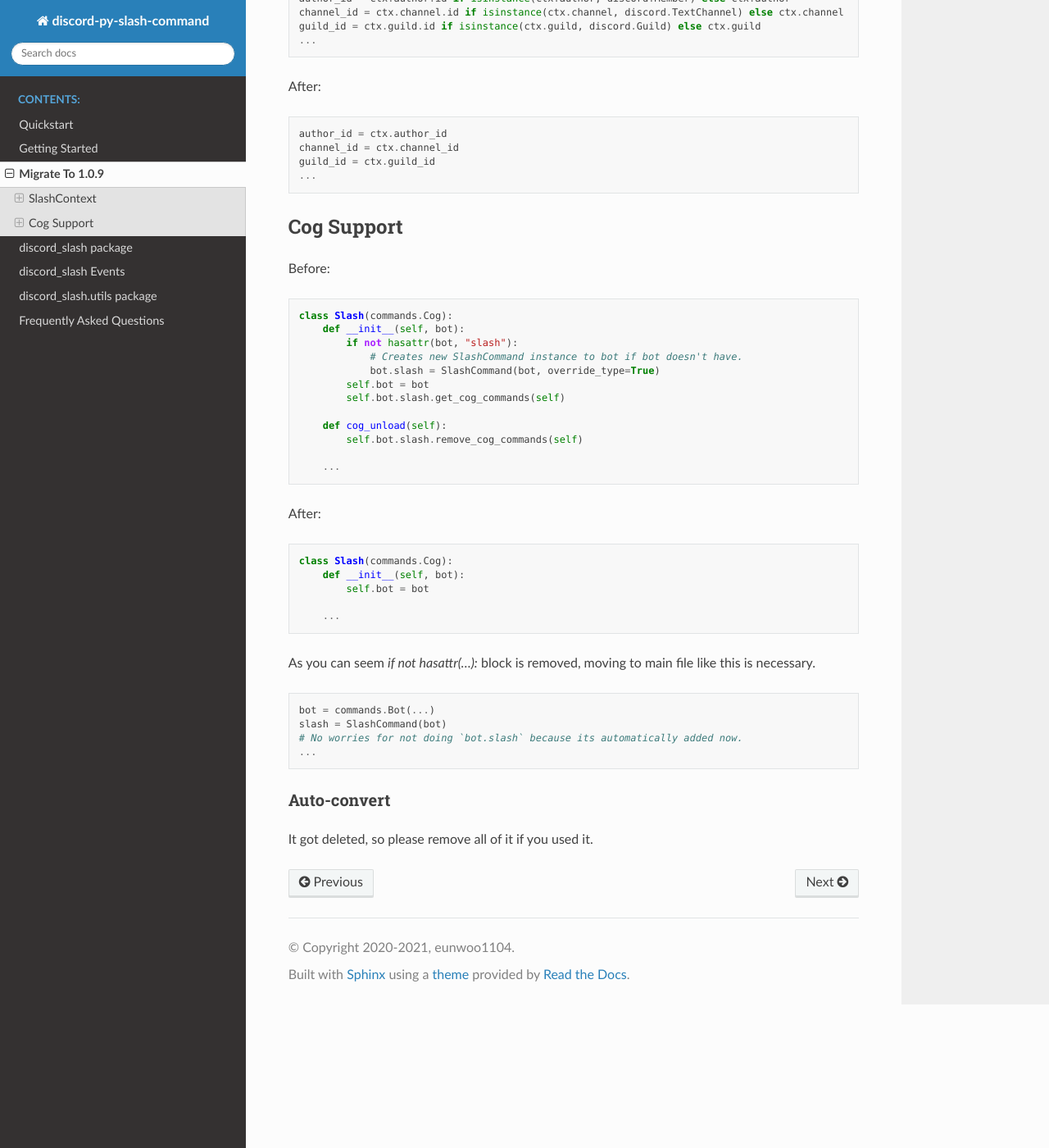
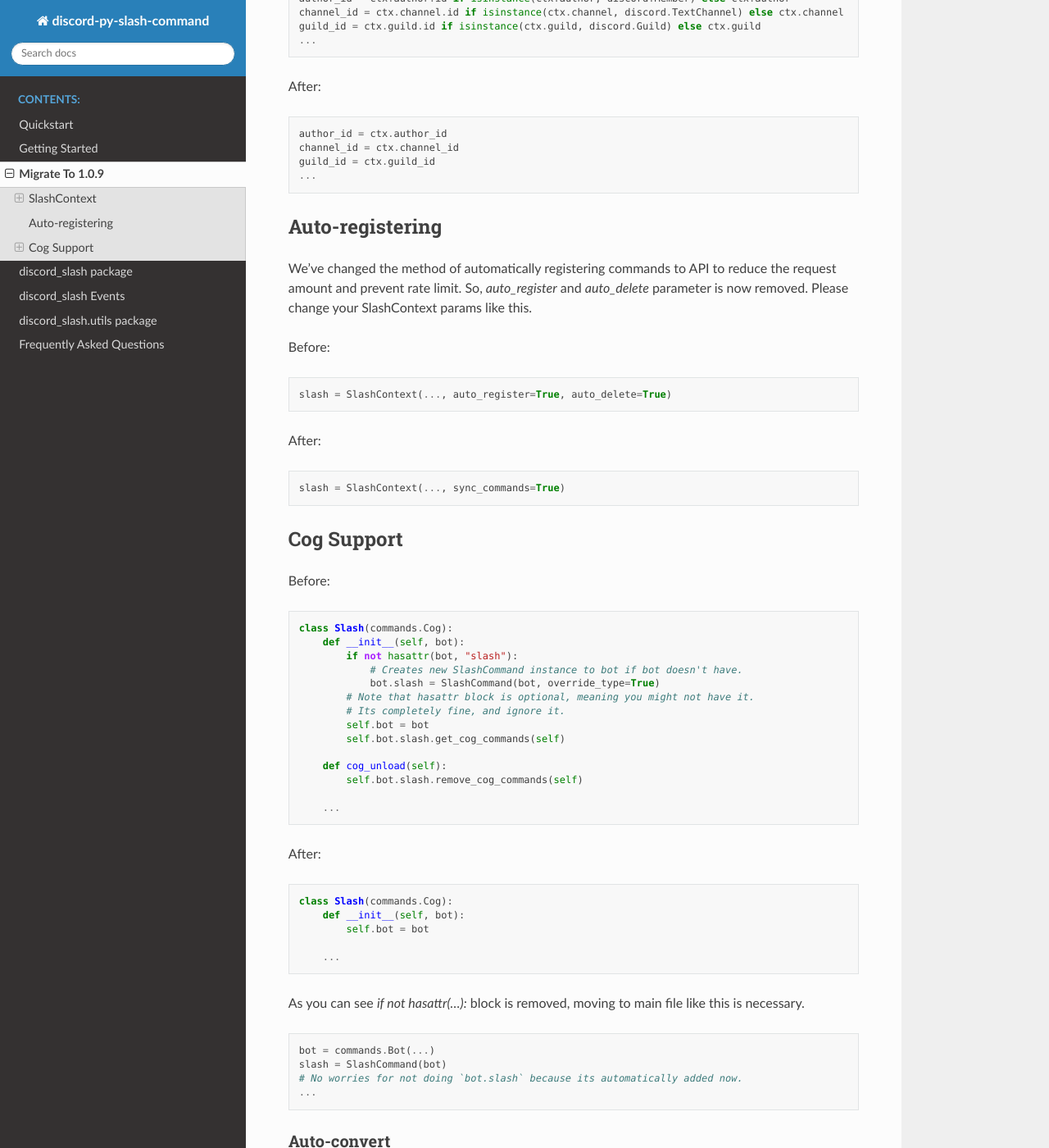
Before and after one commit to interactions-py/interactions.py, a Sphinx documentation site: the page built from docs/migrate_to_109.rst, in a window 1280 px wide and 1400 px high, scrolled down 1005 px. Shown: the whole window at 82% size. Built offline with Sphinx 7.4.7 and the Read the Docs theme 2.0.0, drawn with Linux system fonts in a browser that asks for light colours; some of the changed text lies outside the part shown.

Commit message:
Update migrate_to_109.rst

```diff
--- a/docs/migrate_to_109.rst
+++ b/docs/migrate_to_109.rst
@@ -62,6 +62,25 @@ After:
     ...
 
 
+Auto-registering
+****************
+
+We've changed the method of automatically registering commands to API to reduce the request amount
+and prevent rate limit. So, `auto_register` and `auto_delete` parameter is now removed. Please change your SlashContext
+params like this.
+
+Before:
+
+.. code-block:: python
+
+    slash = SlashContext(..., auto_register=True, auto_delete=True)
+
+After:
+
+.. code-block:: python
+
+    slash = SlashContext(..., sync_commands=True)
+
 Cog Support
 ***********
 
@@ -74,6 +93,8 @@ Before:
             if not hasattr(bot, "slash"):
                 # Creates new SlashCommand instance to bot if bot doesn't have.
                 bot.slash = SlashCommand(bot, override_type=True)
+            # Note that hasattr block is optional, meaning you might not have it.
+            # Its completely fine, and ignore it.
             self.bot = bot
             self.bot.slash.get_cog_commands(self)
 
@@ -92,7 +113,7 @@ After:
 
         ...
 
-As you can seem `if not hasattr(...):` block is removed, moving to main file like this is necessary.
+As you can see `if not hasattr(...):` block is removed, moving to main file like this is necessary.
 
 .. code-block:: python
 
@@ -105,3 +126,15 @@ Auto-convert
 ------------
 
 It got deleted, so please remove all of it if you used it.
+
+Also, we've added `connector` parameter, which is for helping passing options as kwargs
+if your command option is other that english.
+
+Usage:
+
+.. code-block:: python
+
+    {
+        "example-arg": "example_arg",
+        "시간": "hour"
+    }
```
